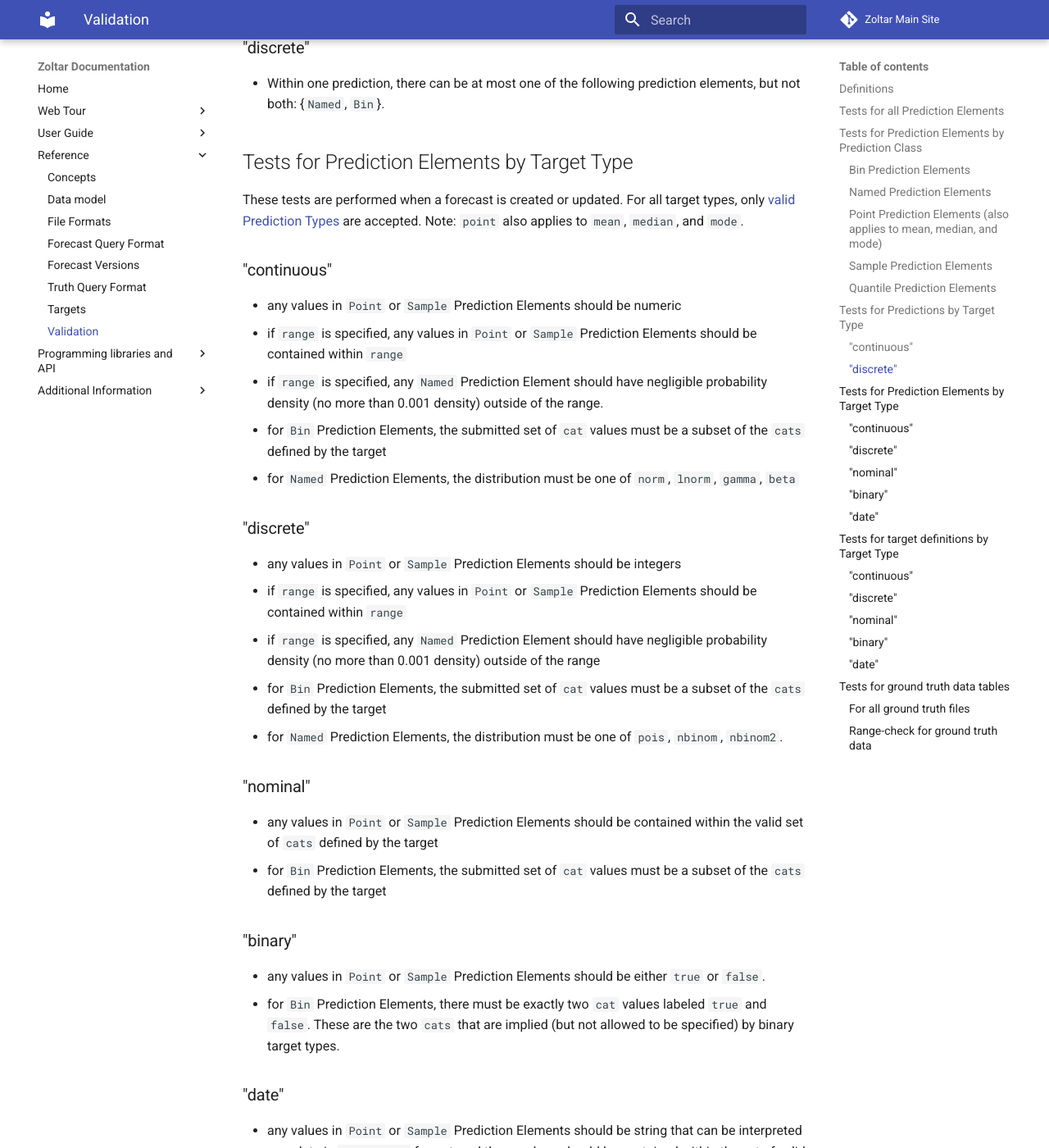
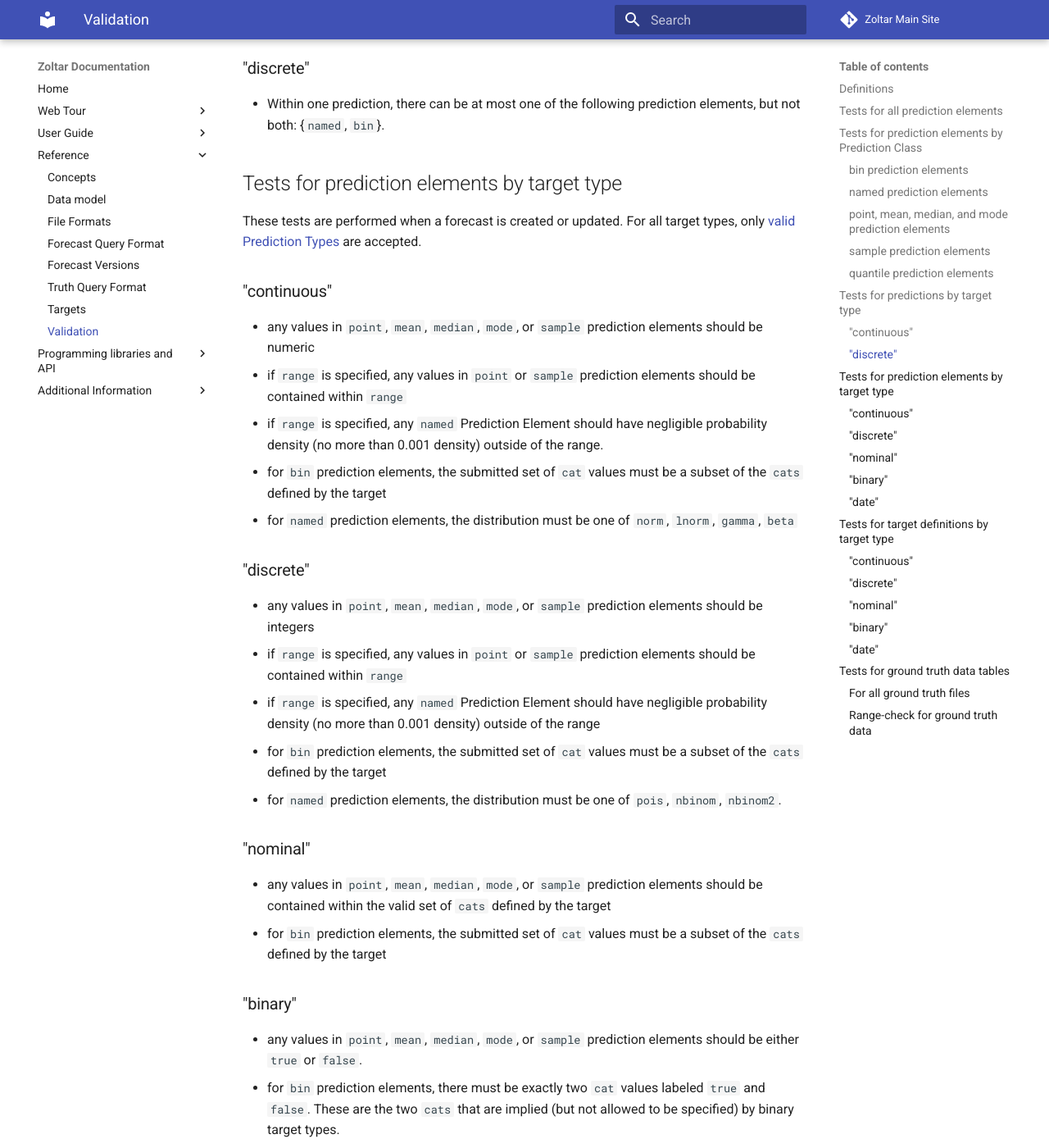
Before and after one commit to reichlab/docs.zoltardata, an MkDocs documentation site: the page built from docs/Validation.md, in a window 1280 px wide and 1400 px high, scrolled down 3216 px. Shown: the whole window at 82% size. Built offline with MkDocs 1.6.1 and Material for MkDocs 9.7.7, drawn with Linux system fonts in a browser that asks for light colours; some of the changed text lies outside the part shown.

Commit message:
[create new prediction_types for mean and median #367]: incorporated review comments

```diff
--- a/docs/Validation.md
+++ b/docs/Validation.md
@@ -9,37 +9,37 @@ For clarity, we define specific terms that we will use below.
  - Forecast: a collection of data specific to a project > model > timezero.
  - Prediction: a group of a prediction elements(s) specific to a unit and target.
  - Prediction Element: data that define a unique single prediction, specific to the class of prediction it is.
- - Prediction Class: data structures representing different types of predictions, e.g. "Point" and "Bin" (see [Data Model](DataModel.md) for more detail)
+ - Prediction Class: data structures representing different types of predictions, e.g. "point" and "bin" (see [Data Model](DataModel.md) for more detail)
  - Target Type: the classification for a specific forecast target, one of "continuous", "discrete", "nominal", "binary" or "date" (see [Targets](Targets.md) for more info)
  - Database Row(s): the entry(ies)/row(s) in the database that comprise a prediction element.
 
 
-## Tests for all Prediction Elements
+## Tests for all prediction elements
 
 These tests are performed when a forecast is created or updated.
 
-- The Prediction's class must be valid for its target's type (see [Valid prediction types by target type](Targets.md#Valid prediction types by target type).
-- Within a Prediction, there cannot be more than 1 Prediction Element of the same class.
+- The prediction's class must be valid for its target's type (see [Valid prediction types by target type](Targets.md#Valid prediction types by target type).
+- Within a prediction, there cannot be more than 1 prediction element of the same class.
 
 
-## Tests for Prediction Elements by Prediction Class
+## Tests for prediction elements by Prediction Class
 
 These tests are performed when a forecast is created or updated.
 
 
-### `Bin` Prediction Elements
+### `bin` prediction elements
 
-- If a Bin Prediction Element exists, it should have >=1 Database Rows.
+- If a bin prediction element exists, it should have >=1 database rows.
 - `|cat| = |prob|`. The number of elements in the `cat` and `prob` vectors should be identical.
 - `cat` (i, f, t, d, b): Entries in the database rows in the `cat` column cannot be `“”`, `“NA”` or `NULL` (case does not matter). Entries in `cat` must be a subset of `Target.cats` from the target definition.
 - `prob` (f): [0, 1]. Entries in the database rows in the `prob` column must be numbers in [0, 1]. For one prediction element, the values within prob must sum to 1.0 (values within +/- 0.001 of 1 are acceptable).
 - The data format of `cat` should correspond or be translatable to the `type` as in the target definition.
 
-### `Named` Prediction Elements
+### `named` prediction elements
 
-We note that `Named` predictions currently only support fairly simple distributions. We currently support distributions with up to three parameters. Future versions of Zoltar could support distributions with larger numbers of parameters.
+We note that `named` predictions currently only support fairly simple distributions. We currently support distributions with up to three parameters. Future versions of Zoltar could support distributions with larger numbers of parameters.
 
- - If a Named Prediction Element exists, it should have exactly 1 Database Row.
+ - If a named prediction element exists, it should have exactly 1 Database Row.
  - `family`: must be one of the abbreviations shown in the table below.
  - `param1`, `param2`, `param3` (f): The number of param columns with non-NULL entries count must match family definition (see note below).
  - Parameters for each distribution must be within valid ranges, which, if constraints exist, are specified in the table below.
@@ -61,79 +61,79 @@ Bernoulli   | 0<=p<=1   |    -      |    -
 Binomial    | 0<=p<=1   |   n>0     |    -
 -->
 
-### `Point` Prediction Elements (also applies to `mean`, `median`, and `mode`)
+### `point`, `mean`, `median`, and `mode` prediction elements
 
- - If a Point Prediction Element exists, it should have exactly 1 Database Row for all targets.
+ - If a `point`, `mean`, `median`, or `mode` prediction element exists, it should have exactly 1 Database Row for all targets.
  - `value` (i, f, t, d, b): Entries in the database rows in the `value` column cannot be `“”`, `“NA”` or `NULL` (case does not matter).
  - The data format of `value` should correspond or be translatable to the `type` as in the target definition.
 
-### `Sample` Prediction Elements
+### `sample` prediction elements
 
- - If a Sample Prediction Element exists, it should have >=1 Database Rows.
+ - If a sample prediction element exists, it should have >=1 database rows.
  - `sample` (i, f, t, d, b): Entries in the database rows in the `sample` column cannot be `“”`, `“NA”` or `NULL` (case does not matter).
  - The data format of `sample` should correspond or be translatable to the `type` as in the target definition.
 
 
-### `Quantile` Prediction Elements
+### `quantile` prediction elements
 
-- If a Quantile Prediction Element exists, it should have >=1 Database Rows.
+- If a quantile prediction element exists, it should have >=1 database rows.
 - `|quantile| = |value|`. The number of elements in the `quantile` and `value` vectors should be identical.
 - `quantile` (f): [0, 1]. Entries in the database rows in the `quantile` column must be numbers in [0, 1]. `quantile`s must be unique.
 - `value` (i, f, d): Entries in `value` must be non-decreasing as quantiles increase. Entries in `value` must obey existing ranges for targets.
 - The data format of `value` should correspond or be translatable to the `type` as in the target definition.
 
 
-## Tests for Predictions by Target Type
+## Tests for predictions by target type
 
 These tests are performed when a forecast is created or updated.
 
 
 ### "continuous"
 
- - Within one prediction, there can be at most one of the following prediction elements, but not both: {`Named`, `Bin`}.
+ - Within one prediction, there can be at most one of the following prediction elements, but not both: {`named`, `bin`}.
 
 ### "discrete"
 
- - Within one prediction, there can be at most one of the following prediction elements, but not both: {`Named`, `Bin`}.
+ - Within one prediction, there can be at most one of the following prediction elements, but not both: {`named`, `bin`}.
 
 
-## Tests for Prediction Elements by Target Type
+## Tests for prediction elements by target type
 
-These tests are performed when a forecast is created or updated. For all target types, only [valid Prediction Types](Targets.md#valid-prediction-types-by-target) are accepted. Note: `point` also applies to `mean`, `median`, and `mode`.
+These tests are performed when a forecast is created or updated. For all target types, only [valid Prediction Types](Targets.md#valid-prediction-types-by-target) are accepted.
 
 ### "continuous"
 
- - any values in `Point` or `Sample` Prediction Elements should be numeric
- - if `range` is specified, any values in `Point` or `Sample` Prediction Elements should be contained within `range`
- - if `range` is specified, any `Named` Prediction Element should have negligible probability density (no more than 0.001 density) outside of the range.
- - for `Bin` Prediction Elements, the submitted set of `cat` values must be a subset of the `cats` defined by the target
- - for `Named` Prediction Elements, the distribution must be one of `norm`, `lnorm`, `gamma`, `beta`
+ - any values in `point`, `mean`, `median`, `mode`, or `sample` prediction elements should be numeric
+ - if `range` is specified, any values in `point` or `sample` prediction elements should be contained within `range`
+ - if `range` is specified, any `named` Prediction Element should have negligible probability density (no more than 0.001 density) outside of the range.
+ - for `bin` prediction elements, the submitted set of `cat` values must be a subset of the `cats` defined by the target
+ - for `named` prediction elements, the distribution must be one of `norm`, `lnorm`, `gamma`, `beta`
 
 ### "discrete"
 
- - any values in `Point` or `Sample` Prediction Elements should be integers
- - if `range` is specified, any values in `Point` or `Sample` Prediction Elements should be contained within `range`
- - if `range` is specified, any `Named` Prediction Element should have negligible probability density (no more than 0.001 density) outside of the range
- - for `Bin` Prediction Elements, the submitted set of `cat` values must be a subset of the `cats` defined by the target
- - for `Named` Prediction Elements, the distribution must be one of `pois`, `nbinom`, `nbinom2`.
+ - any values in `point`, `mean`, `median`, `mode`, or `sample` prediction elements should be integers
+ - if `range` is specified, any values in `point` or `sample` prediction elements should be contained within `range`
+ - if `range` is specified, any `named` Prediction Element should have negligible probability density (no more than 0.001 density) outside of the range
+ - for `bin` prediction elements, the submitted set of `cat` values must be a subset of the `cats` defined by the target
+ - for `named` prediction elements, the distribution must be one of `pois`, `nbinom`, `nbinom2`.
 
 ### "nominal"
 
- - any values in `Point` or `Sample` Prediction Elements should be contained within the valid set of `cats` defined by the target
- - for `Bin` Prediction Elements, the submitted set of `cat` values must be a subset of the `cats` defined by the target
+ - any values in `point`, `mean`, `median`, `mode`, or `sample` prediction elements should be contained within the valid set of `cats` defined by the target
+ - for `bin` prediction elements, the submitted set of `cat` values must be a subset of the `cats` defined by the target
 
 ### "binary"
 
- - any values in `Point` or `Sample` Prediction Elements should be either `true` or `false`.
- - for `Bin` Prediction Elements, there must be exactly two `cat` values labeled `true` and `false`. These are the two `cats` that are implied (but not allowed to be specified) by binary target types.
+ - any values in `point`, `mean`, `median`, `mode`, or `sample` prediction elements should be either `true` or `false`.
+ - for `bin` prediction elements, there must be exactly two `cat` values labeled `true` and `false`. These are the two `cats` that are implied (but not allowed to be specified) by binary target types.
 
 ### "date"
 
- - any values in `Point` or `Sample` Prediction Elements should be string that can be interpreted as a date in `YYYY-MM-DD` format, and these values should be contained within the set of valid responses defined by `cats` defined by the target.
- - for `Bin` Prediction Elements, the submitted set of `cats` must be a subset of the valid outcomes defined by the target range.
+ - any values in `point`, `mean`, `median`, `mode`, or `sample` prediction elements should be string that can be interpreted as a date in `YYYY-MM-DD` format, and these values should be contained within the set of valid responses defined by `cats` defined by the target.
+ - for `bin` prediction elements, the submitted set of `cats` must be a subset of the valid outcomes defined by the target range.
 
 
-## Tests for target definitions by Target Type
+## Tests for target definitions by target type
 
 These tests are performed when a target is created or updated.
 
```
Also changed, not shown: docs/FileFormats.md (+2 -2 lines), docs/ForecastQueryFormat.md (+7 -9 lines).
